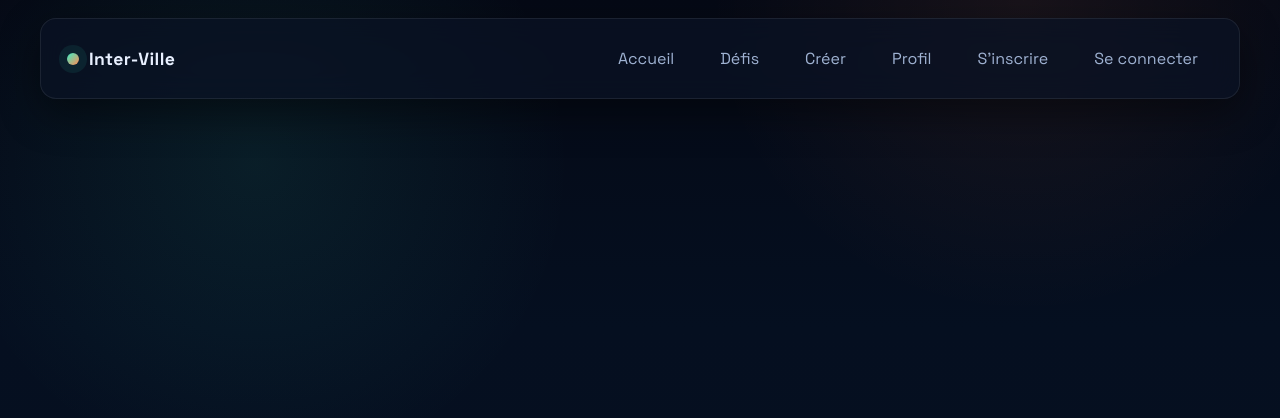
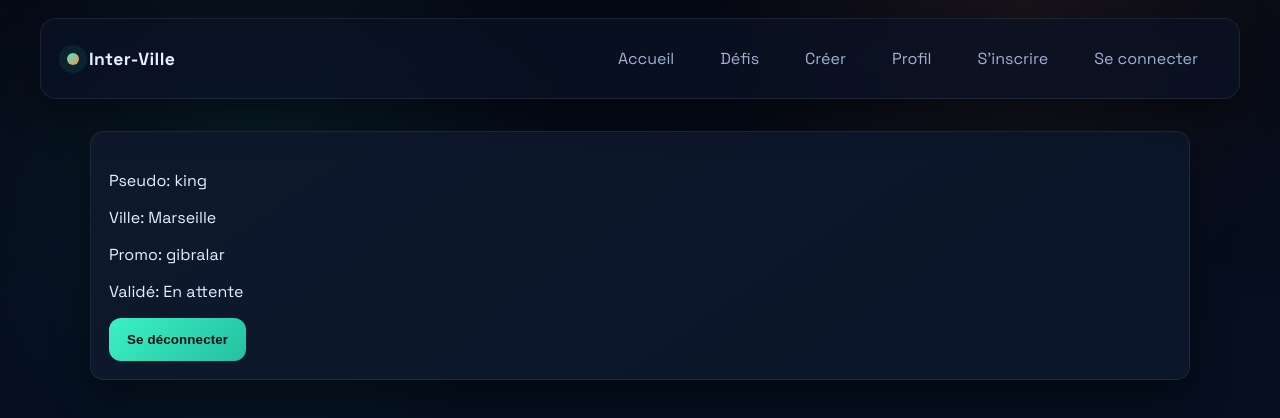
Before and after one commit to Gaetan1303/Inter-Ville-Project, a React app in the folder frontend/: page /profile in a window 1280 px wide. Shown: the top 418 px of the page. Built offline with nearby package versions, Linux system fonts and the light colour scheme; no server answers; the HTML template or start-up script is replaced by a standard one.

Commit message:
creation page profile basic

```diff
--- a/frontend/src/App.jsx
+++ b/frontend/src/App.jsx
@@ -5,6 +5,7 @@ import Login from "./pages/Login";
 import Register from "./pages/Register";
 import Home from "./pages/Home";
 import Header from "./components/header";
+import Profile from "./pages/Profile";
 
 export default function App() {
   return (
@@ -16,6 +17,7 @@ export default function App() {
             <Route path="/" element={<Home />} />
             <Route path="/login" element={<Login />} />
             <Route path="/register" element={<Register />} />
+            <Route path="/profile" element={<Profile />} />
           </Routes>
         </main>
       </AuthProvider>
--- /dev/null
+++ b/frontend/src/pages/Profile.jsx
@@ -0,0 +1,21 @@
+import React from "react";
+
+export default function Profile() {
+  const user = "test user";
+  if (!user) return <p>Non connecté</p>;
+
+  return (
+    <div className="container">
+      <div className="card">
+        <h2>
+          {user.firstName} {user.lastName}
+        </h2>
+        <p>Pseudo: king</p>
+        <p>Ville: Marseille</p>
+        <p>Promo: gibralar</p>
+        <p>Validé: En attente</p>
+        <button>Se déconnecter</button>
+      </div>
+    </div>
+  );
+}
```
